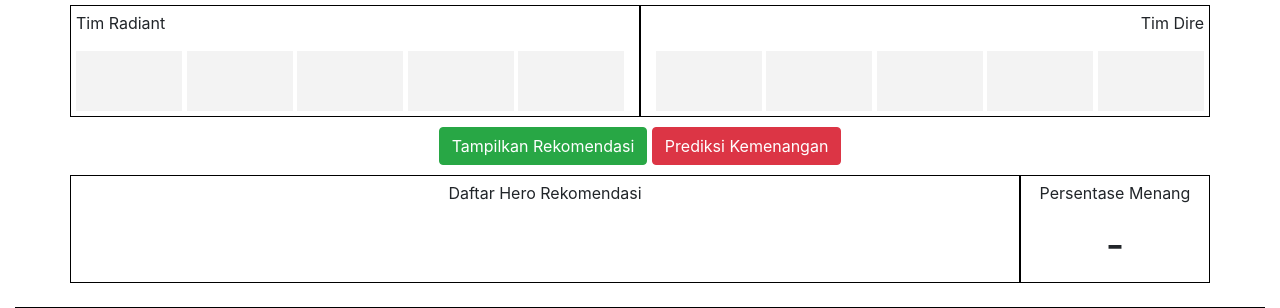
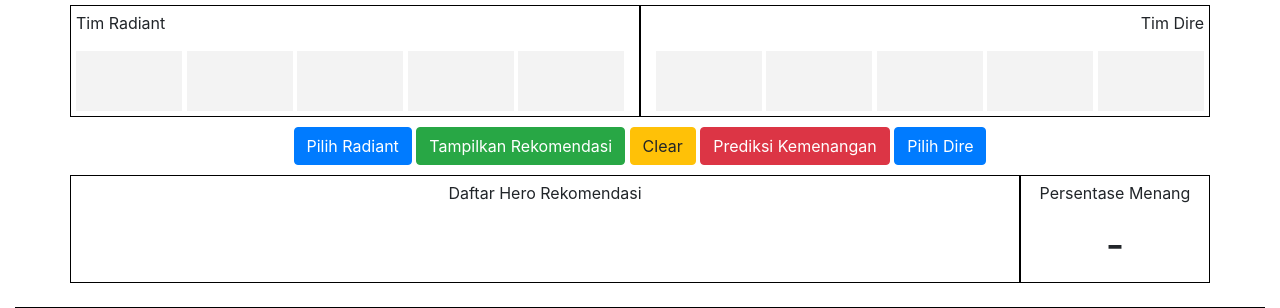
Before and after one commit to erwintobing15/dotamagus, a Django app: page / in a window 1280 px wide. Shown: the part 56-364 px from the top of the page. Run offline with Django 3.2, Linux system fonts and the light colour scheme.

Commit message:
Updated picking hero for radiant and dire team some additional updated in hero picking logic include : - created 2 new button to pick an active team to pick a hero, with default team to pick first is radiant team - created clear button to refresh the page note : this will work for now, later will update interactive and friendly UI/UX hero picking functionality

```diff
--- a/static/js/pick-hero.js
+++ b/static/js/pick-hero.js
@@ -1,25 +1,59 @@
-// initialize hero draft counter
-var radiantCounter = 0;
-var direCounter = 0;
+// initialize hero draft counter and picked slot
+var radiantCounter = 1;
+var direCounter = 1;
+
+var teamPicking = "radiant";
 
 // pick a hero, display the hero on team draft,
 // and make hero picked unavailable to pick again
 function pickHero(img) {
-  radiantCounter += 1;
 
   // check if radiant draft not pick 5 hero yet
-  if (radiantCounter <= 5) {
-    console.log("Picked " + radiantCounter + " hero for radiant team.");
-    // display picked hero
-    document.getElementById("radiantHero"+radiantCounter).src = img.src;
-    // assign picked hero as input value
-    document.getElementById("inputRadiant"+radiantCounter).value = img.alt;
+  if (radiantCounter <= 5 || direCounter <= 5) {
+
+    // check if radiant time to pick then pick for radiant
+    // if dire time to pick then pick for dire team
+    // default pick for radiant team
+    if (teamPicking == "radiant")
+    {
+      console.log("Picked " + radiantCounter + " hero for radiant team.");
+      console.log("Radiant slot available : " + (5-radiantCounter));
+
+      // display picked hero
+      document.getElementById("radiantHero"+radiantCounter).src = img.src;
+      document.getElementById("radiantHero"+radiantCounter).alt = img.alt;
+      // set picked hero as input value
+      document.getElementById("inputRadiant"+radiantCounter).value = img.alt;
+
+      radiantCounter += 1;
+    }
+    else if (teamPicking == "dire")
+    {
+      console.log("Picked " + direCounter + " hero for radiant team.");
+      console.log("Radiant slot available : " + (5-direCounter));
+
+      // display picked hero
+      document.getElementById("direHero"+direCounter).src = img.src;
+      document.getElementById("direHero"+direCounter).alt = img.alt;
+      // set picked hero as input value
+      document.getElementById("inputDire"+direCounter).value = img.alt;
+
+      direCounter += 1;
+    }
 
     // make hero picked unclickable and change hero img become empty picture
     img.style.pointerEvents = "none";
     img.src = "../static/images/empty.png";
   }
   else {
-    alert("Tidak dapat memilih hero lebih dari 5")
+    alert("Tidak dapat memilih hero lebih dari 5 untuk setiap tim.")
   }
 }
+
+function setRadiantToPick() {
+  teamPicking = "radiant";
+}
+
+function setDireToPick() {
+  teamPicking = "dire";
+}
--- a/templates/index.html
+++ b/templates/index.html
@@ -7,7 +7,7 @@
   <div id="draft" class="row">
     <!-- heroes draft image and input for team radiant -->
     <div id="radiantDraft" class="col-xs-12 col-md-6">
-      <p>Tim Radiant</p>
+      <p>Tim Radiant</p><i class="bi bi-slash-circle-fill"></i>
     {% for i in '12345'|make_list %}
         <img class="zoomDraft" id="radiantHero{{i}}" src="{% static 'images/empty.png' %}"
          alt="empty" width="19%">
@@ -27,8 +27,11 @@
   <!-- recommendation heroes and match prediction button -->
   <div id="draftButton" class="row">
     <div class="col-xs-12 col-md-12">
+      <button type="button" class="btn btn-primary" onclick="setRadiantToPick();">Pilih Radiant</button>
       <input type="submit" name="recSubmit" value="Tampilkan Rekomendasi" class="btn btn-success"/>
+      <a class="btn btn-warning" href="{% url 'index' %}">Clear</a>
       <input type="submit" name="predSubmit" value="Prediksi Kemenangan" class="btn btn-danger"/>
+      <button type="button" class="btn btn-primary" onclick="setDireToPick();">Pilih Dire</button>
     </div>
   </div>
   <div class="row">
```
